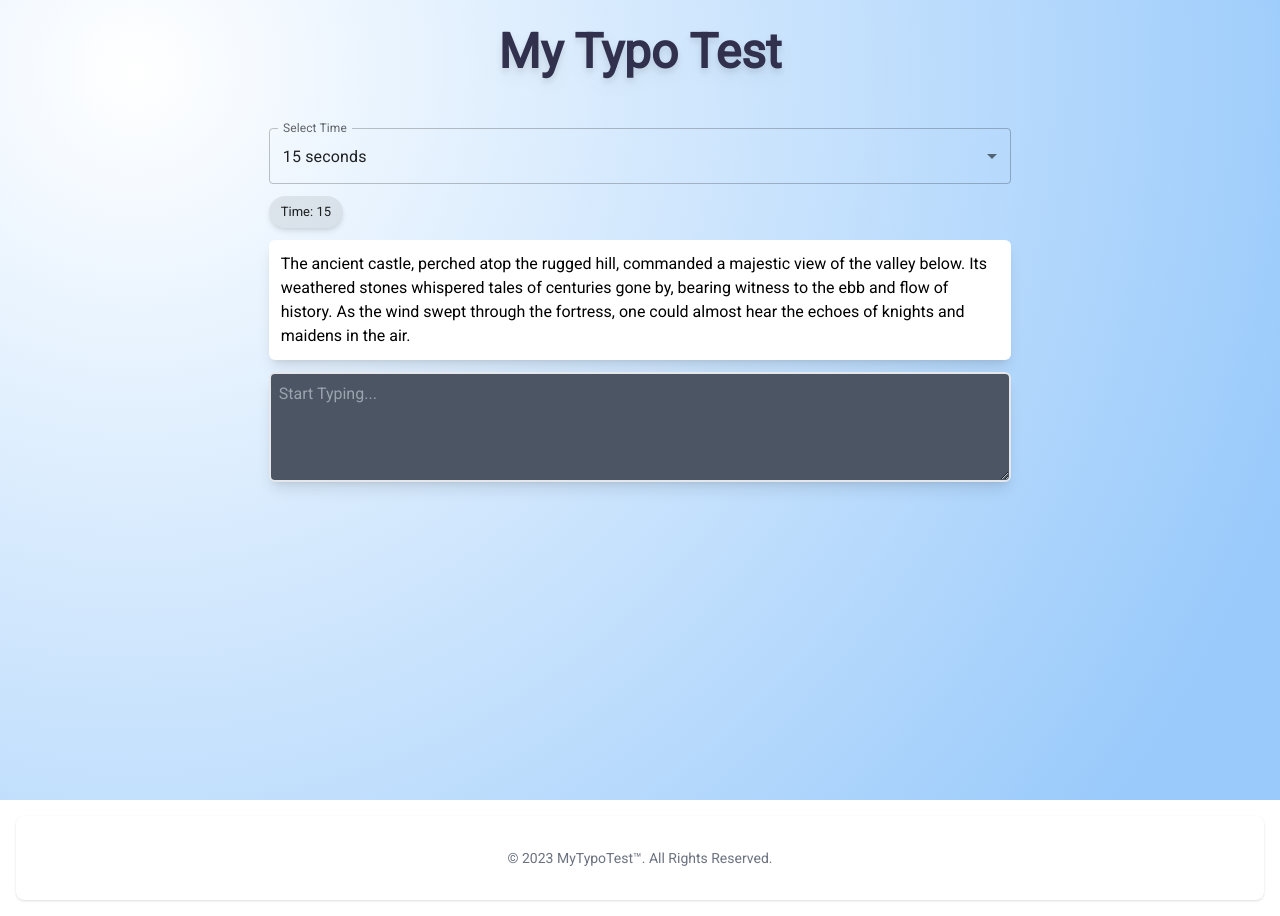
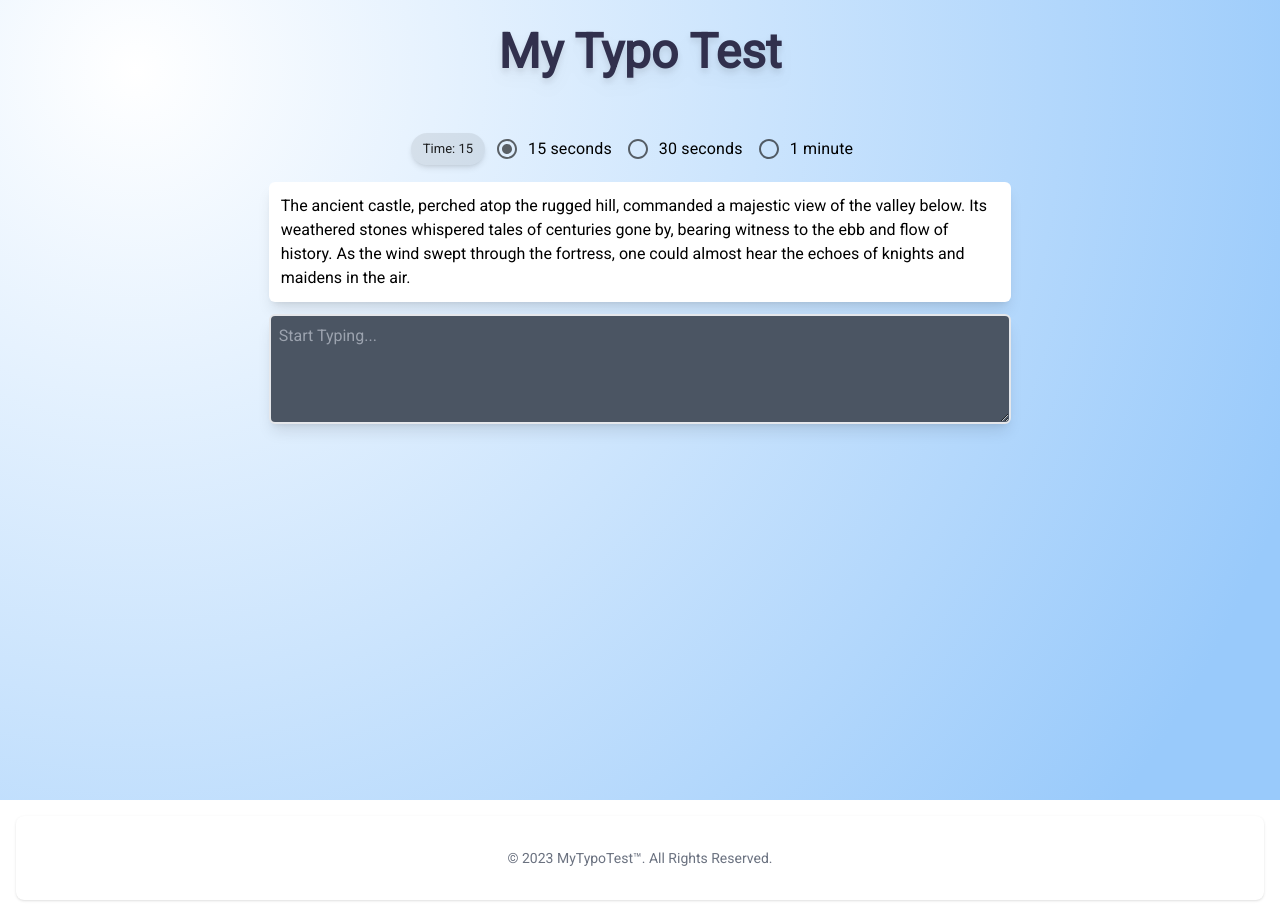
Before and after one commit to salmanhaider14/typing-test, a Next.js app: page / in a window 1280 px wide. Built offline with nearby package versions, Linux system fonts and the light colour scheme.

Commit message:
replaced select with radio group

```diff
--- a/components/MainPage.tsx
+++ b/components/MainPage.tsx
@@ -7,7 +7,15 @@ import Fade from "@mui/material/Fade";
 import Backdrop from "@mui/material/Backdrop";
 import { useState, useEffect, useRef } from "react";
 import ResultModal from "./Modal";
-import { FormControl, InputLabel, MenuItem, Select } from "@mui/material";
+import {
+  FormControl,
+  FormControlLabel,
+  InputLabel,
+  MenuItem,
+  Radio,
+  RadioGroup,
+  Select,
+} from "@mui/material";
 import Footer from "./Footer";
 
 const texts = [
@@ -120,27 +128,38 @@ const TypingTest = () => {
           My Typo Test
         </h1>
         <div className="md:w-[60%] w-full flex flex-col p-2 gap-3 mt-4 ">
+          <div className=" flex gap-3 justify-center items-center ">
+            <Chip label={`Time: ${timer}`} className="shadow-md" />
             {!started && (
               <div>
-              <FormControl fullWidth>
-                <InputLabel id="time-select-label">Select Time</InputLabel>
-                <Select
-                  labelId="time-select-label"
-                  id="time-select"
-                  value={timer}
+                <FormControl component="fieldset">
+                  <RadioGroup
+                    row
+                    aria-label="time"
+                    name="time"
+                    value={timer.toString()}
                     onChange={handleTimeChange}
-                  label="Select Time"
                   >
-                  <MenuItem value={15}>15 seconds</MenuItem>
-                  <MenuItem value={30}>30 seconds</MenuItem>
-                  <MenuItem value={60}>1 minute</MenuItem>
+                    <FormControlLabel
+                      value="15"
+                      control={<Radio color="default" />}
+                      label="15 seconds"
+                    />
+                    <FormControlLabel
+                      value="30"
+                      control={<Radio color="default" />}
+                      label="30 seconds"
+                    />
+                    <FormControlLabel
+                      value="60"
+                      control={<Radio color="default" />}
+                      label="1 minute"
+                    />
                     {/* Add more time options as needed */}
-                </Select>
+                  </RadioGroup>
                 </FormControl>
               </div>
             )}
-          <div>
-            <Chip label={`Time: ${timer}`} className="shadow-md" />
           </div>
           <div className="bg-white p-3 rounded-md shadow-lg">
             <p>{text}</p>
```
Lines whose indentation alone changed are shown as unchanged.
